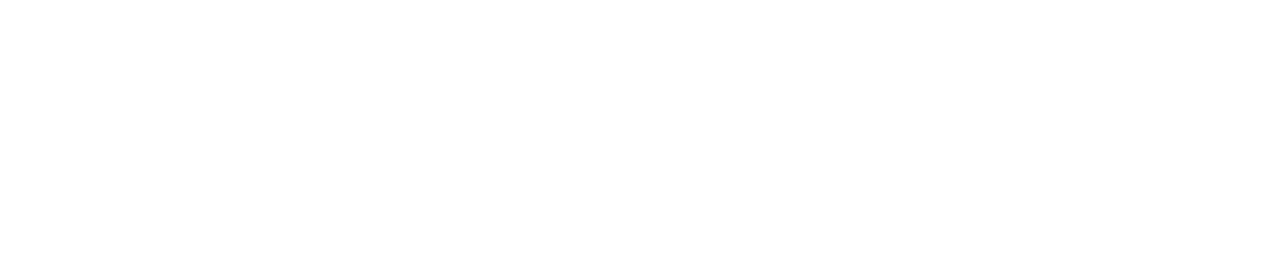
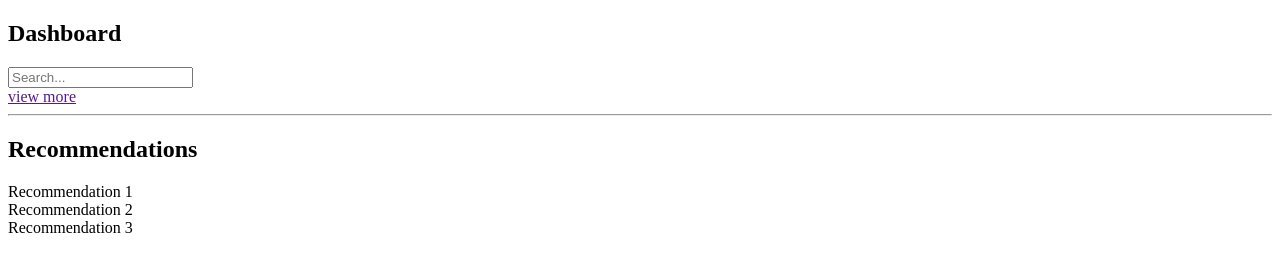
Before and after one commit to ayomideaina/dashboard, a plain HTML site: page index.html in a window 1280 px wide. Drawn offline with Linux system fonts and the light colour scheme.

Commit message:
html content

```diff
--- a/index.html
+++ b/index.html
@@ -7,7 +7,22 @@
 </head>
 <body>
     <section>
-
+        <h1>Dashboard</h1>
+        <div class="search-bar">
+            <input type="text" placeholder="Search...">
+        </div>
+        <div>
+            <a href="">view more</a>
+        </div>
+    </section>
+    <hr>
+    <section class="recommendations">
+        <h2>Recommendations</h2>
+        <div class="recommendation-list">
+            <div class="recommendation-item">Recommendation 1</div>
+            <div class="recommendation-item">Recommendation 2</div>
+            <div class="recommendation-item">Recommendation 3</div>
+        </div>
     </section>
 </body>
 </html>
```
